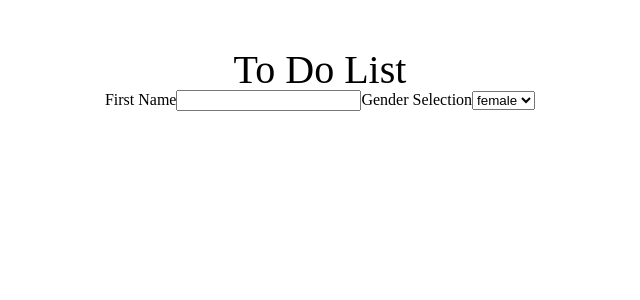
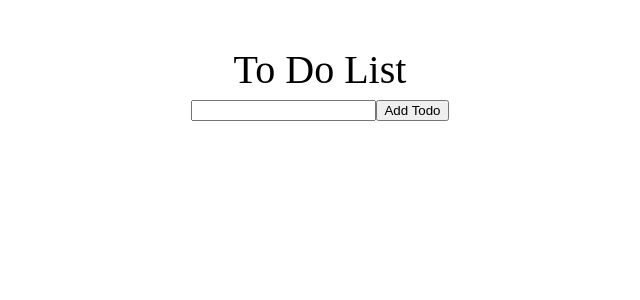
Before and after one commit to Eric-lab-star/react-master-todoapp, a React (Create React App) app: page / in a window 1280 px wide. Shown: the top 300 px of the page, without its empty margins (320-960 px from the left). Built offline with nearby package versions, Linux system fonts and the light colour scheme.

Commit message:
using recoil and react hook form to update todo

```diff
--- a/package.json
+++ b/package.json
@@ -3,6 +3,7 @@
   "version": "0.1.0",
   "private": true,
   "dependencies": {
+    "@hookform/error-message": "^2.0.0",
     "@testing-library/jest-dom": "^5.16.4",
     "@testing-library/react": "^13.2.0",
     "@testing-library/user-event": "^13.5.0",
--- a/src/App.tsx
+++ b/src/App.tsx
@@ -1,8 +1,10 @@
 import React from "react";
 import { Route, Routes } from "react-router-dom";
 import styled, { createGlobalStyle } from "styled-components";
-import { Header } from "./Header";
-import { ToDoList } from "./ToDoList";
+import Header from "./components/Header";
+import ToDoList from "./components/ToDoList";
+import { FormProvider, useForm } from "react-hook-form";
+import CreateToDo from "./components/CreateToDo";
 
 const Main = styled.div`
   display: flex;
@@ -55,15 +57,17 @@ table {
 	border-spacing: 0;
 }
 `;
+
 function App() {
+  const method = useForm();
   return (
     <Main>
       <GlobalStyle />
-      <Routes>
-        <Route path="/" element={<Header />}>
-          <Route index element={<ToDoList />} />
-        </Route>
-      </Routes>
+      <FormProvider {...method}>
+        <Header />
+        <CreateToDo />
+        <ToDoList />
+      </FormProvider>
     </Main>
   );
 }
--- /dev/null
+++ b/src/Interfaces.ts
@@ -0,0 +1,8 @@
+export interface IForm {
+  todo: string;
+}
+export interface IToDo {
+  text: string;
+  category: "TODO" | "DOING" | "DONE";
+  id: number;
+}
--- a/src/ToDoList.tsx
+++ /dev/null
@@ -1,42 +0,0 @@
-import React, { useState } from "react";
-import { useForm, SubmitHandler } from "react-hook-form";
-
-enum GenderEnum {
-  female = "female",
-  male = "male",
-  other = "other",
-}
-
-type Input = {
-  firstName: string;
-  gender: GenderEnum;
-};
-
-export const ToDoList = () => {
-  const {
-    register,
-    handleSubmit,
-    watch,
-    formState: { errors },
-  } = useForm<Input>();
-
-  // console.log(watch());
-  const onSubmit: SubmitHandler<Input> = (data) => {
-    console.log(data);
-  };
-
-  return (
-    <div>
-      <form onSubmit={handleSubmit(onSubmit)}>
-        <label>First Name</label>
-        <input {...register("firstName")} />
-        <label>Gender Selection</label>
-        <select {...register("gender")}>
-          <option value={"female"}>female</option>
-          <option value={"male"}>male</option>
-          <option value={"other"}>other</option>
-        </select>
-      </form>
-    </div>
-  );
-};
--- /dev/null
+++ b/src/atoms.ts
@@ -0,0 +1,7 @@
+import { atom } from "recoil";
+import { IToDo } from "./Interfaces";
+
+export const ToDosState = atom<IToDo[]>({
+  key: "toDosState",
+  default: [],
+});
--- /dev/null
+++ b/src/components/CreateToDo.tsx
@@ -0,0 +1,30 @@
+import { SubmitHandler, useFormContext } from "react-hook-form";
+import { ErrorMessage } from "@hookform/error-message";
+import { useRecoilState } from "recoil";
+import { ToDosState } from "../atoms";
+import { IForm } from "../Interfaces";
+
+export default function CreateToDo() {
+  const { register, handleSubmit, setValue } = useFormContext<IForm>();
+  const [toDos, setToDos] = useRecoilState(ToDosState);
+
+  const onSubmit: SubmitHandler<IForm> = ({ todo }) => {
+    setToDos((pre) => [
+      { text: todo, category: "TODO", id: Date.now() },
+      ...pre,
+    ]);
+    setValue("todo", "");
+  };
+  return (
+    <>
+      <form onSubmit={handleSubmit(onSubmit)}>
+        <input {...register("todo", { required: "write your ToDo First" })} />
+        <button>Add Todo</button>
+        <ErrorMessage
+          name="todo"
+          render={({ message }) => <div>{message}</div>}
+        />
+      </form>
+    </>
+  );
+}
--- a/src/Header.tsx
+++ b/src/components/Header.tsx
@@ -1,16 +1,14 @@
-import { Outlet } from "react-router-dom";
 import styled from "styled-components";
 
 const Title = styled.h1`
   font-size: 40px;
-  margin-top: 50px;
+  margin: 50px 0px 10px 0px;
 `;
 
-export const Header = () => {
+export default function Header() {
   return (
     <>
       <Title>To Do List</Title>
-      <Outlet />
     </>
   );
-};
+}
--- /dev/null
+++ b/src/components/ToDoList.tsx
@@ -0,0 +1,39 @@
+import { FormEvent } from "react";
+import { useRecoilState } from "recoil";
+import styled from "styled-components";
+import { ToDosState } from "../atoms";
+
+const ListContainer = styled.div`
+  margin-top: 10px;
+`;
+
+export default function ToDoList() {
+  const [toDos, setToDos] = useRecoilState(ToDosState);
+  const onClick = (event: FormEvent<HTMLButtonElement>) => {
+    const id = event.currentTarget.id;
+    const targetTodo = toDos.find((todo) => todo.id === parseInt(id));
+
+    setToDos((oldToDos) =>
+      oldToDos.map(function (oldToDo) {
+        if (oldToDo === targetTodo && targetTodo) {
+          return { ...oldToDo, category: "DOING" };
+        }
+        return { ...oldToDo };
+      })
+    );
+  };
+  return (
+    <ListContainer>
+      <ul>
+        {toDos.map((todo) => (
+          <li key={todo.id}>
+            <span>{todo.text}</span>
+            <button id={String(todo.id)} onClick={onClick}>
+              {todo.category}
+            </button>
+          </li>
+        ))}
+      </ul>
+    </ListContainer>
+  );
+}
--- a/src/index.tsx
+++ b/src/index.tsx
@@ -3,7 +3,6 @@ import ReactDOM from "react-dom/client";
 import { BrowserRouter } from "react-router-dom";
 import { RecoilRoot } from "recoil";
 import { ThemeProvider } from "styled-components";
-
 import App from "./App";
 import { theme } from "./theme";
 
```
Also changed, not shown: 1 other file (tests, documents, lock files or other folders).
